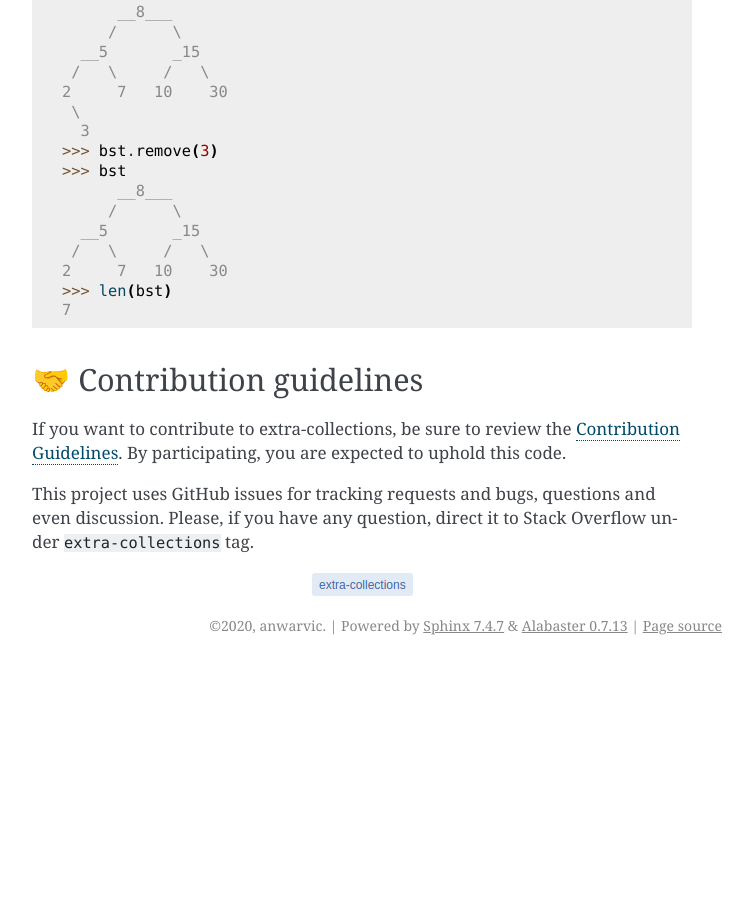
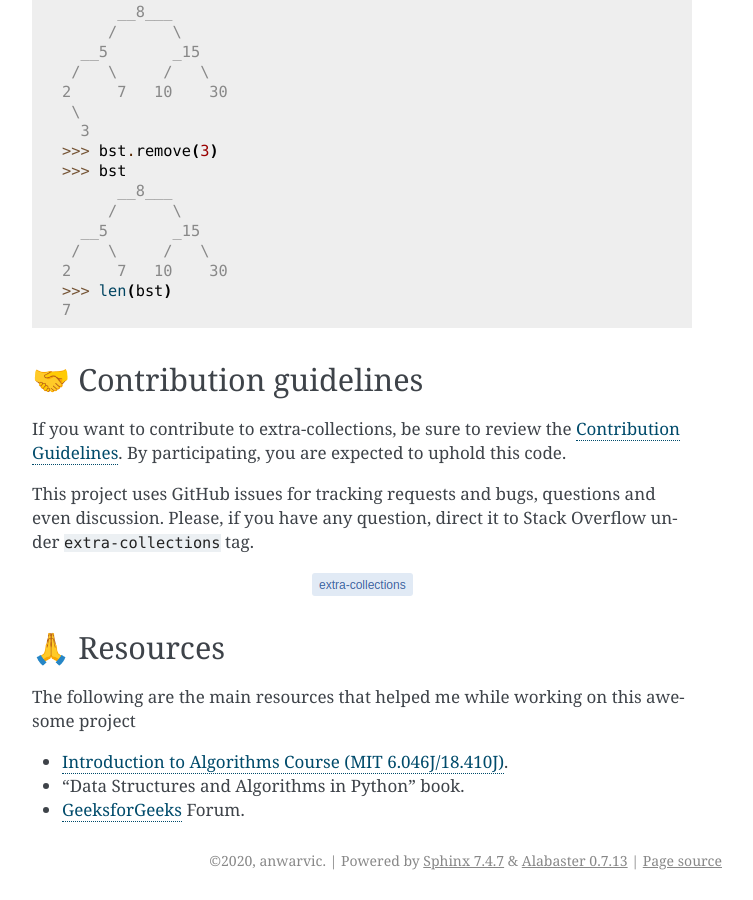
Before and after one commit to Anwarvic/extra-collections, a Sphinx documentation site: the page built from docs/source/index.rst, in a window 1280 px wide and 900 px high, scrolled down 2524 px. Shown: the whole window, without its empty margins (388-1141 px from the left). Built offline with Sphinx 7.4.7, drawn with Linux system fonts in a browser that asks for light colours; before the commit the page ends 3189 px from its top, so only the background shows below that.

Commit message:
adding resources in index.rst file

```diff
--- a/docs/source/index.rst
+++ b/docs/source/index.rst
@@ -138,6 +138,18 @@ under :code:`extra-collections` tag.
    :target: https://stackoverflow.com/questions/tagged/extra-collections
 
 
+🙏 Resources
+------------
+The following are the main resources that helped me while working on this
+awesome project
+
+- `Introduction to Algorithms Course (MIT 6.046J/18.410J) <https://www.youtube.com/playlist?list=PLDC836E1A1076378E>`_.
+- "Data Structures and Algorithms in Python" book.
+- `GeeksforGeeks <https://www.geeksforgeeks.org/>`_ Forum.
+
+
+
+
 .. toctree::
    :hidden:
 
```
